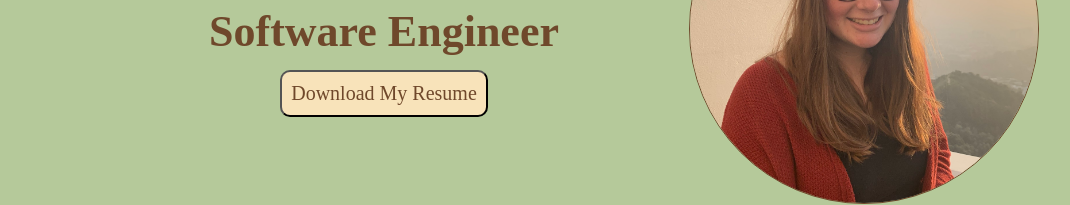
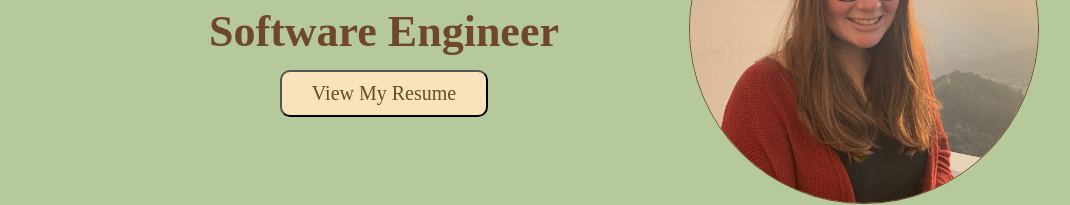
Before and after one commit to olvbrntly/personal-site, a React (Create React App) app: page / in a window 1280 px wide. Shown: the part 439-644 px from the top of the page, without its empty margins (16-1086 px from the left). Built offline with nearby package versions, Linux system fonts and the light colour scheme.

Commit message:
Resume button navigates to resume

```diff
--- a/src/components/IntroPanel.js
+++ b/src/components/IntroPanel.js
@@ -1,15 +1,21 @@
 import React from "react";
-
+import { useNavigate } from "react-router-dom";
 import me from '../images/me.jpg'
 
 const IntroPanel = () =>{
+
+    const navigate = useNavigate()
+
+    const handleClick = () =>{
+        navigate("/resume")
+    }
     return(
         <div className="intro-panel">
             <div className="intro-panel-right">
                 <h1 className="intro" >Hi, I'm Olivia! I'm a Software Engineer</h1>
                 {/* <div className="intro-sub">Lorem ipsum dfgeojgeraiugbirweuhgekjgkjzdng rgbjnaiguerog edufearygeesgjfhwerg jhdfbeiyughwroig  w fSDJFGHWE8GWJN </div> */}
 
-                <button className="intro-resume-button"> Download My Resume</button>
+                <button className="intro-resume-button" onClick={handleClick}> View My Resume</button>
             </div>
 
             <div className="intro-panel-left">
```
